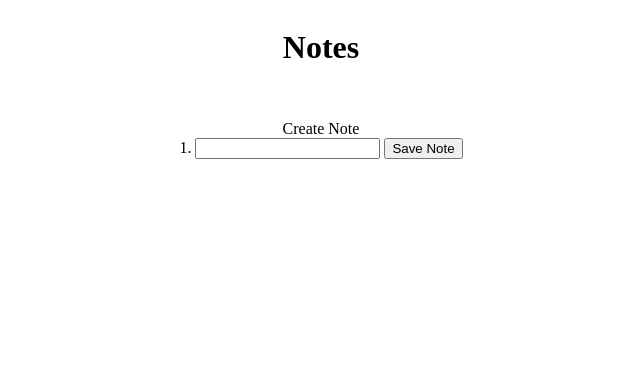
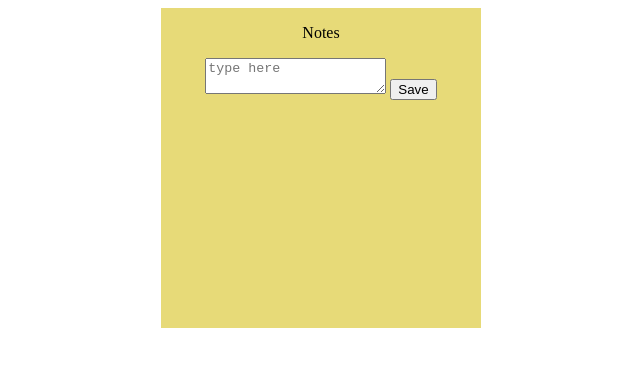
Before and after one commit to SamAkester/noteApp, a plain HTML site: page index.html in a window 1280 px wide. Shown: the whole page, without its empty margins (319-959 px from the left). Drawn offline with Linux system fonts and the light colour scheme.

Commit message:
added save function

```diff
--- a/index.html
+++ b/index.html
@@ -7,22 +7,16 @@
     <link rel="stylesheet" href="/style.css">
 </head>
 <body>
-    <div class = 'pageHeader'>
-        <h1>Notes</h1>
 
+    <div class = "notesCard">
+
+        <div class = "notesForm">
+<p id = "noteHeader" >Notes</p>
+<textarea  id = "noteText" placeholder = "type here"></textarea>
+<button type = "button" id = noteButton>Save</button>
     </div>
+    </div>
+    <script src= "/script.js"></script>
+</body>
 
-    <div class = "notesPage">
-
-
-        <form >
-<a id = "noteHeader" >Create Note</a>
-
-        <label for ="note">1.</label>
-        <input type="text" id = "noteText">
-        <input type ="submit" value ="Save Note">
-</form>
-    </div>
-</body>
-<scrip src= "/script.js"></script>
 </html>
--- a/script.js
+++ b/script.js
@@ -0,0 +1,16 @@
+
+const noteText = document.getElementById("noteText");
+const noteButton = document.getElementById("noteButton")
+
+
+noteText.textContent = '';
+
+noteButton.addEventListener("click", function (){
+event.preventDefault();
+
+const saveNote = noteText.value;
+console.log(saveNote);
+});
+// noteText.style.height = 'auto';
+// noteText.style.height = `${noteText.scrollHeight}px`
+console.log(noteText.value);
--- a/style.css
+++ b/style.css
@@ -1,17 +1,27 @@
-.pageHeader{
+
+body{
     display: flex;
-    text-align: center;
     justify-content: center;
 }
 
-.notesPage{
+.notesCard{
     display: flex;
-    justify-content: center;
+    justify-content: center ;
+
+    width: 20rem;
+    height: 20rem;
+    background-color: rgb(231, 218, 120);
 
 }
-#noteHeader{
-    display: flex;
-        margin-top: 2rem;
-text-align: center;
-justify-content: center;
+.notesForm{
+    display: block;
+  justify-content: center;
+  text-align: center;
 }
+#noteText{
+max-height:200px ;
+max-width: 200px;
+min-width: 20px;
+min-height: 20px;
+
+}
```
